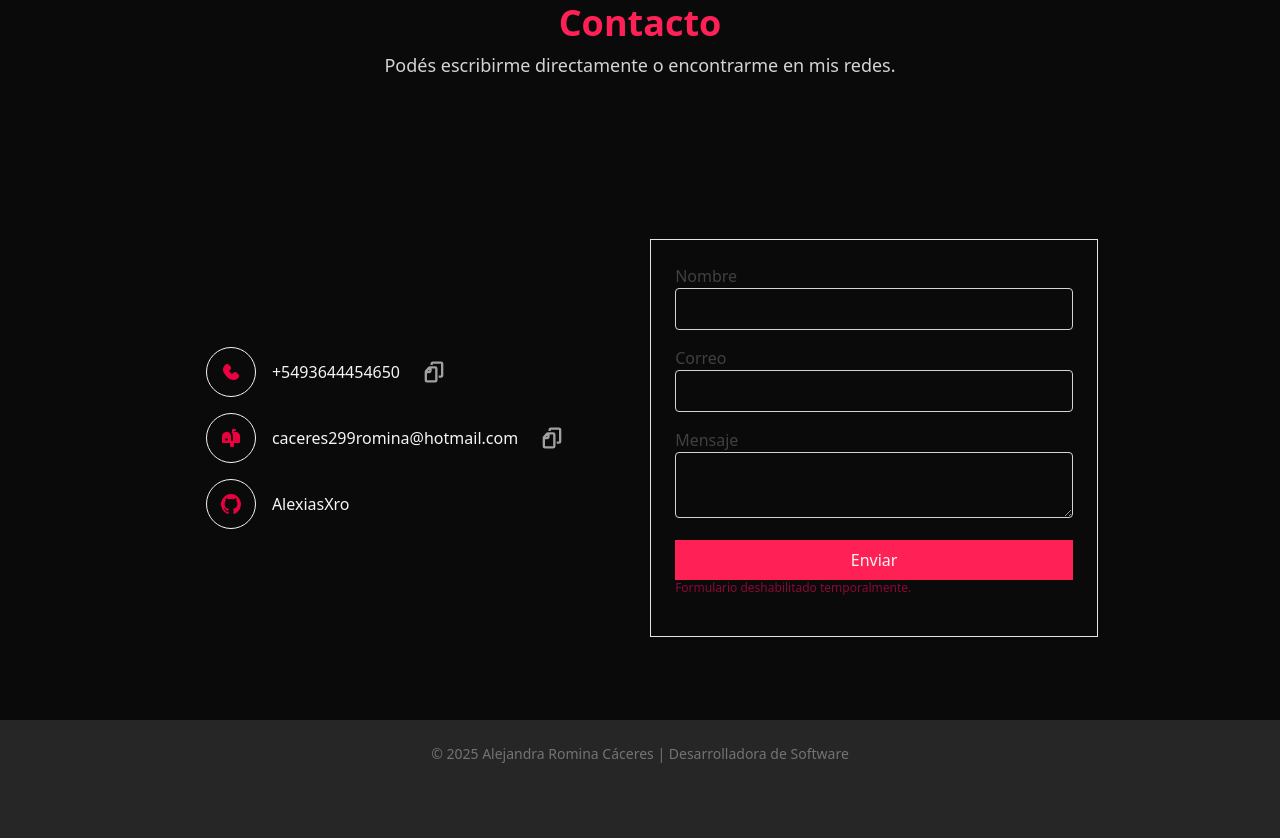
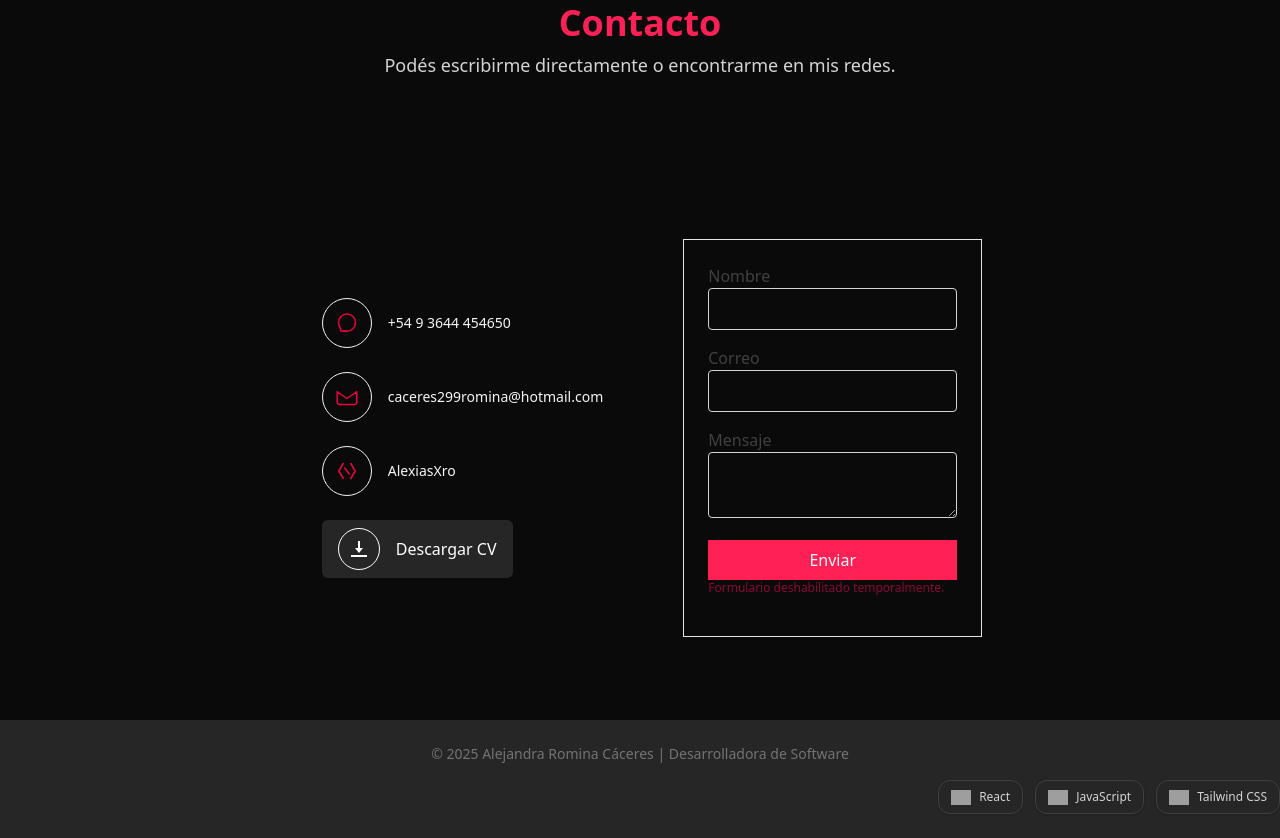
Before and after one commit to AlexiasXro/alexiasxro.github.io, a website: page index.html in a window 1280 px wide. Shown: the part 2872-3710 px from the top of the page. Before the commit the page ends 3660 px from the top, so only its background shows below. Drawn offline with nearby package versions, Linux system fonts and the light colour scheme; grey boxes are pictures that could not be loaded.

Commit message:
feat: reestructurar el portafolio con nueva información y enlaces de contacto

```diff
--- a/index.html
+++ b/index.html
@@ -526,68 +526,67 @@
         </div>
         <div class="flex flex-col md:flex-row gap-8 justify-center items-center space-y-6 md:space-y-0 md:space-x-6">
           <!-- Iconos -->
-          <div class="flex flex-col items-start text-neutral-100 space-y-4 p-6">
-            <!-- Teléfono -->
-            <div class="flex items-center space-x-4">
+
+
+          <!-- Íconos y enlaces -->
+          <div class="flex flex-col md:flex-row gap-8 justify-center items-center space-y-6 md:space-y-0 md:space-x-6">
+            <div class="flex flex-col items-start text-neutral-100 space-y-6 p-6">
+
+              <!-- WhatsApp -->
+              <!-- WhatsApp -->
               <a href="https://wa.me/5493644454650" target="_blank" rel="noopener noreferrer"
-                class="flex items-center space-x-4 hover:text-rose-400 transition-colors">
+                class="flex items-center space-x-4 hover:text-rose-400 transition-transform hover:scale-105">
                 <div class="border border-neutral-100 rounded-full p-3">
-                  <svg class="w-6 h-6 text-rose-600" fill="currentColor" viewBox="0 0 24 24">
-                    <path
-                      d="M7.978 4a2.553 2.553 0 0 0-1.926.877C4.233 6.7 3.699 8.751 4.153 10.814c.44 1.995 1.778 3.893 3.456 5.572 1.68 1.679 3.577 3.018 5.57 3.459 2.062.456 4.115-.073 5.94-1.885a2.556 2.556 0 0 0 .001-3.861l-1.21-1.21a2.689 2.689 0 0 0-3.802 0l-.617.618a.806.806 0 0 1-1.14 0l-1.854-1.855a.807.807 0 0 1 0-1.14l.618-.62a2.692 2.692 0 0 0 0-3.803l-1.21-1.211A2.555 2.555 0 0 0 7.978 4Z" />
+                  <!-- Heroicon: Chat Bubble Left -->
+                  <svg xmlns="http://www.w3.org/2000/svg" fill="none" viewBox="0 0 24 24" stroke-width="1.5"
+                    stroke="currentColor" class="w-6 h-6 text-rose-600">
+                    <path stroke-linecap="round" stroke-linejoin="round"
+                      d="M8.625 20.25c-.847 0-1.68-.09-2.482-.26a.75.75 0 0 1-.563-.729v-1.847a9.06 9.06 0 0 1-2.03-5.814C3.55 6.64 7.337 3 12 3s8.45 3.64 8.45 8.6-3.787 8.65-8.45 8.65c-.994 0-1.959-.15-2.878-.43l-2.292.43z" />
                   </svg>
                 </div>
-                <span class="text-neutral-100 text-ls hover:text-rose-400 transition-colors">+5493644454650</span>
+                <span class="text-neutral-100 text-sm">+54 9 3644 454650</span>
               </a>
-              <!-- Botón copiar -->
-              <button onclick="copyText('phone-number')"
-                class="p-1  hover:bg-rose-500/50 rounded-full transition-colors" title="Copiar teléfono" type="button">
-                <!-- Icono copiar -->
-                <svg class="h-7 w-7 text-neutral-400" aria-hidden="true" xmlns="http://www.w3.org/2000/svg" width="24"
-                  height="24" fill="none" viewBox="0 0 24 24">
-                  <path stroke="currentColor" stroke-linejoin="round" stroke-width="2"
-                    d="M9 8v3a1 1 0 0 1-1 1H5m11 4h2a1 1 0 0 0 1-1V5a1 1 0 0 0-1-1h-7a1 1 0 0 0-1 1v1m4 3v10a1 1 0 0 1-1 1H6a1 1 0 0 1-1-1v-7.13a1 1 0 0 1 .24-.65L7.7 8.35A1 1 0 0 1 8.46 8H13a1 1 0 0 1 1 1Z" />
-                </svg>
-              </button>
-            </div>
 
-            <!-- Correo -->
-            <div class="flex items-center space-x-4">
-              <a href="mailto:caceres299romina@hotmail.com"
-                class="flex items-center space-x-4 hover:text-rose-400 transition-colors">
+              <!-- Email -->
+              <a href="mailto:caceres299romina@hotmail.com" target="_blank" rel="noopener noreferrer"
+                class="flex items-center space-x-4 hover:text-rose-400 transition-transform hover:scale-105">
                 <div class="border border-neutral-100 rounded-full p-3">
-                  <svg class="w-6 h-6 text-rose-600" fill="currentColor" viewBox="0 0 24 24">
-                    <path
-                      d="M17 6h-2V5h1a1 1 0 1 0 0-2h-2a1 1 0 0 0-1 1v2h-.541A5.965 5.965 0 0 1 14 10v4a1 1 0 1 1-2 0v-4c0-2.206-1.794-4-4-4-.075 0-.148.012-.22.028C7.686 6.022 7.596 6 7.5 6A4.505 4.505 0 0 0 3 10.5V16a1 1 0 0 0 1 1h7v3a1 1 0 0 0 1 1h2a1 1 0 0 0 1-1v-3h5a1 1 0 0 0 1-1v-6c0-2.206-1.794-4-4-4Zm-9 8.5H7a1 1 0 1 1 0-2h1a1 1 0 1 1 0 2Z" />
+                  <!-- Heroicon: Envelope -->
+                  <svg xmlns="http://www.w3.org/2000/svg" fill="none" viewBox="0 0 24 24" stroke-width="1.5"
+                    stroke="currentColor" class="w-6 h-6 text-rose-600">
+                    <path stroke-linecap="round" stroke-linejoin="round"
+                      d="M21.75 6.75v10.5a2.25 2.25 0 0 1-2.25 2.25H4.5a2.25 2.25 0 0 1-2.25-2.25V6.75M21.75 6.75L12 13.5 2.25 6.75" />
                   </svg>
                 </div>
-                <span
-                  class="text-neutral-100 text-ls hover:text-rose-400 transition-colors">caceres299romina@hotmail.com</span>
+                <span class="text-neutral-100 text-sm">caceres299romina@hotmail.com</span>
               </a>
-              <button onclick="copyText('email-address')"
-                class="p-1 hover:bg-rose-500/50 rounded-full transition-colors" title="Copiar correo" type="button">
-                <!-- Icono copiar -->
-                <svg class="h-7 w-7 text-neutral-400" aria-hidden="true" xmlns="http://www.w3.org/2000/svg" width="24"
-                  height="24" fill="none" viewBox="0 0 24 24">
-                  <path stroke="currentColor" stroke-linejoin="round" stroke-width="2"
-                    d="M9 8v3a1 1 0 0 1-1 1H5m11 4h2a1 1 0 0 0 1-1V5a1 1 0 0 0-1-1h-7a1 1 0 0 0-1 1v1m4 3v10a1 1 0 0 1-1 1H6a1 1 0 0 1-1-1v-7.13a1 1 0 0 1 .24-.65L7.7 8.35A1 1 0 0 1 8.46 8H13a1 1 0 0 1 1 1Z" />
-                </svg>
-              </button>
-            </div>
 
               <!-- GitHub -->
-            <div class="flex items-center space-x-4">
               <a href="https://github.com/AlexiasXro" target="_blank" rel="noopener noreferrer"
-                class="flex items-center space-x-4 hover:text-rose-400 transition-colors">
+                class="flex items-center space-x-4 hover:text-rose-400 transition-transform hover:scale-105">
                 <div class="border border-neutral-100 rounded-full p-3">
-                  <svg class="w-6 h-6 text-rose-600" fill="currentColor" viewBox="0 0 24 24">
-                    <path fill-rule="evenodd" clip-rule="evenodd"
-                      d="M12.006 2a9.847 9.847 0 0 0-6.484 2.44 10.32 10.32 0 0 0-3.393 6.17 10.48 10.48 0 0 0 1.317 6.955 10.045 10.045 0 0 0 5.4 4.418c.504.095.683-.223.683-.494 0-.245-.01-1.052-.014-1.908-2.78.62-3.366-1.21-3.366-1.21a2.711 2.711 0 0 0-1.11-1.5c-.907-.637.07-.621.07-.621.317.044.62.163.885.346.266.183.487.426.647.71.135.253.318.476.538.655a2.079 2.079 0 0 0 2.37.196c.045-.52.27-1.006.635-1.37-2.219-.259-4.554-1.138-4.554-5.07a4.022 4.022 0 0 1 1.031-2.75 3.77 3.77 0 0 1 .096-2.713s.839-.275 2.749 1.05a9.26 9.26 0 0 1 5.004 0c1.906-1.325 2.74-1.05 2.74-1.05.37.858.406 1.828.101 2.713a4.017 4.017 0 0 1 1.029 2.75c0 3.939-2.339 4.805-4.564 5.058a2.471 2.471 0 0 1 .679 1.897c0 1.372-.012 2.477-.012 2.814 0 .272.18.592.687.492a10.05 10.05 0 0 0 5.388-4.421 10.473 10.473 0 0 0 1.313-6.948 10.32 10.32 0 0 0-3.39-6.165A9.847 9.847 0 0 0 12.007 2Z" />
+                  <!-- Heroicon: Code Bracket -->
+                  <svg xmlns="http://www.w3.org/2000/svg" fill="none" viewBox="0 0 24 24" stroke-width="1.5"
+                    stroke="currentColor" class="w-6 h-6 text-rose-600">
+                    <path stroke-linecap="round" stroke-linejoin="round"
+                      d="M8.25 4.5l-4.5 7.5 4.5 7.5m7.5-15l4.5 7.5-4.5 7.5M14.25 15l-4.5-6" />
                   </svg>
                 </div>
-                <span class="text-neutral-100 text-ls hover:text-rose-400 transition-colors">AlexiasXro</span>
+                <span class="text-neutral-100 text-sm">AlexiasXro</span>
               </a>
+
+
+              <!-- CV -->
+              <a href="/cv-alejandra-romina.pdf" download target="_blank"
+                class="flex items-center space-x-4 bg-neutral-800 hover:bg-rose-600 text-white px-4 py-2 rounded-md transition-transform hover:scale-105">
+                <div class="border border-white rounded-full p-2">
+                  <svg class="w-6 h-6 text-white" fill="currentColor" viewBox="0 0 24 24">
+                    <path d="M12 16l4-5h-3V4h-2v7H8l4 5Zm-8 4h16v-2H4v2Z" />
+                  </svg>
                 </div>
+                <span>Descargar CV</span>
+              </a>
+
             </div>
 
 
@@ -607,8 +606,8 @@
                   <label class="block text-neutral-700">Mensaje</label>
                   <textarea class="w-full border border-neutral-300 p-2 rounded disabled "></textarea>
                 </div>
-              <button type="submit" class="bg-rose-500 text-neutral-100 px-4 py-2 w-full disabled title=" Formulario no
-                disponible aún" ">Enviar</button>
+                <button type="submit" class="bg-rose-500 text-neutral-100 px-4 py-2 w-full disabled title=" Formulario
+                  no disponible aún" ">Enviar</button>
               </form>
               <p class=" text-rose-900 font-light text-xs mb-4">Formulario deshabilitado temporalmente.</p>
             </div>
@@ -616,12 +615,43 @@
     </section>
   </main>
 
+
   <!-- Footer -->
   <footer class="text-center text-sm py-6 text-neutral-500">
     © 2025 Alejandra Romina Cáceres | Desarrolladora de Software
-    <!--<p>© 2025 Tu Nombre. Emprendimiento junto a [Nombre Socio] — <a href="#emprendimiento" class="underline hover:text-rose-400">Conocé más</a></p>-->
+
+
+    <div class="flex justify-end mt-4 flex-wrap gap-3">
+
+      <span
+        class="flex items-center gap-2 bg-neutral-800 text-neutral-300 text-xs px-3 py-1.5 rounded-xl shadow-sm border border-neutral-700 hover:bg-neutral-700 transition">
+        <img
+          src="https://w7.pngwing.com/pngs/403/269/png-transparent-react-react-native-logos-brands-in-colors-icon.png"
+          alt="React" class="w-5 h-5 object-contain" />
+        React
+      </span>
+
+
+      <span
+        class="flex items-center gap-2 bg-neutral-800 text-neutral-300 text-xs px-3 py-1.5 rounded-xl shadow-sm border border-neutral-700 hover:bg-neutral-700 transition">
+        <img src="https://upload.wikimedia.org/wikipedia/commons/6/6a/JavaScript-logo.png" alt="JavaScript"
+          class="w-5 h-5 object-contain" />
+        JavaScript
+      </span>
+
+
+      <span
+        class="flex items-center gap-2 bg-neutral-800 text-neutral-300 text-xs px-3 py-1.5 rounded-xl shadow-sm border border-neutral-700 hover:bg-neutral-700 transition">
+        <img src="https://upload.wikimedia.org/wikipedia/commons/d/d5/Tailwind_CSS_Logo.svg" alt="Tailwind CSS"
+          class="w-5 h-5 object-contain" />
+        Tailwind CSS
+      </span>
+    </div>
   </footer>
-  </footer>
+
+
+
+
 
   <!-- AOS JS -->
   <script src="https://unpkg.com/aos@2.3.1/dist/aos.js"></script>
```
Also changed, not shown: README.md, tailwind.css. Lines whose indentation alone changed are shown as unchanged.
